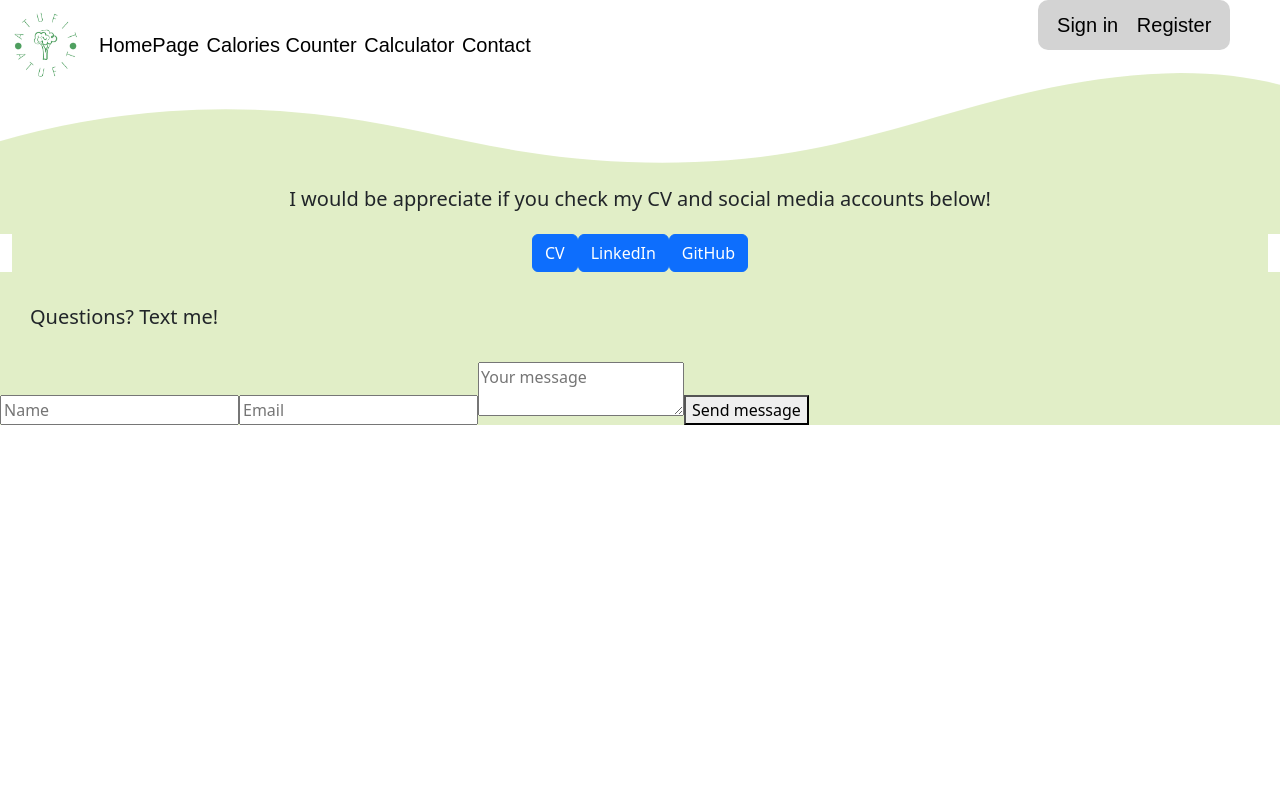
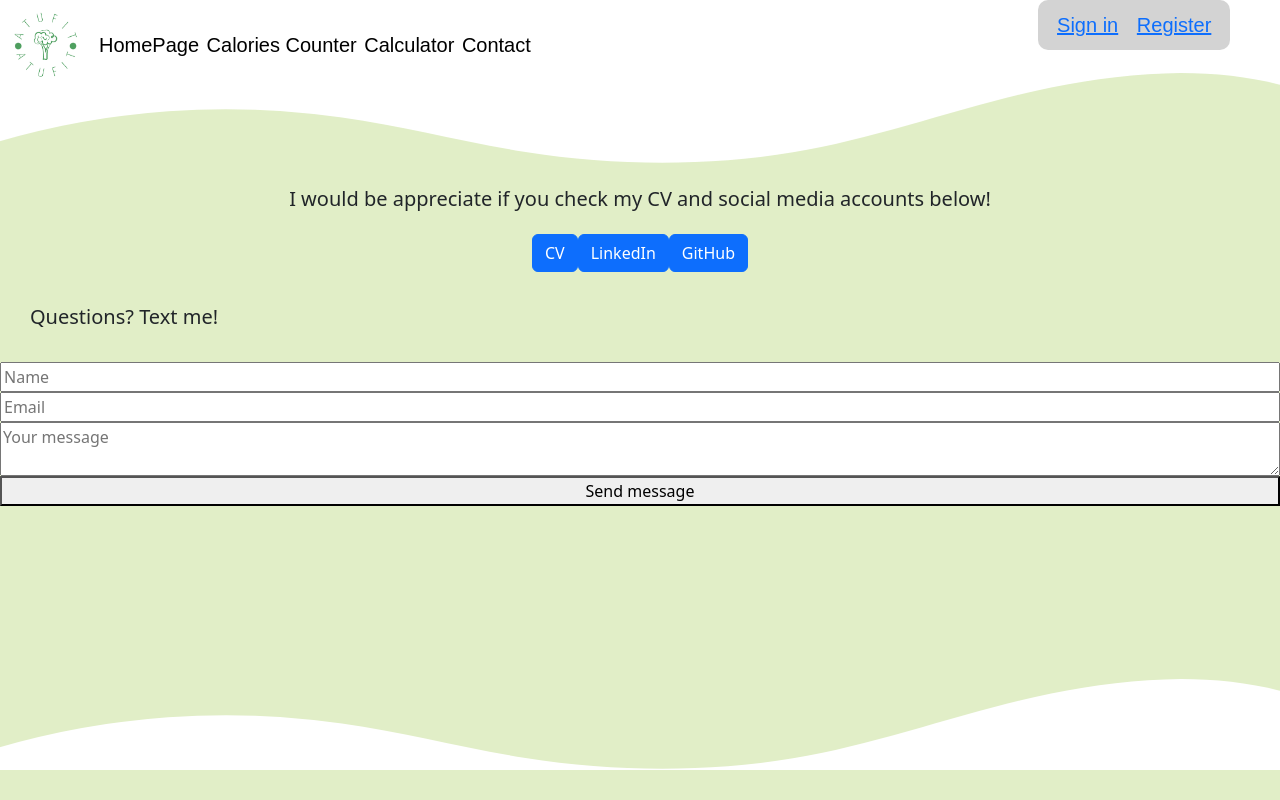
Before and after one commit to PatrycjaBochnak/ATuFit, a React (Create React App) app: page /contact in a window 1280 px wide. Built offline with nearby package versions, Linux system fonts and the light colour scheme.

Commit message:
adding wave and repairing style

```diff
--- a/src/App.js
+++ b/src/App.js
@@ -43,6 +43,7 @@ class App extends React.Component {
               <div className="error404">
                 <h1 className="errorError">ERROR 404</h1>
                 <h2 className="errorText">Stay calm! Site is under construction</h2>{" "}
+                <img className="errorImage" src={require('./images/underConstruction.jpg')} />
               </div>
             }
           />
--- a/src/components/calculatorBMR.js
+++ b/src/components/calculatorBMR.js
@@ -1,4 +1,5 @@
 import React, { Component } from "react";
+import Footer from "./footer"
 
 class CalculatorBMR extends Component {
   constructor() {
@@ -109,6 +110,10 @@ class CalculatorBMR extends Component {
       var b = false;
     }
     return (
+      <>
+      <div className="jakisTekst">
+        <span>Dupa</span>
+      </div>
       <div className="calculatorBMR">
         <div id="bmrcalc">
           <div className="form">
@@ -211,6 +216,8 @@ class CalculatorBMR extends Component {
           </div>
         </div>
       </div>
+      <Footer />
+      </>
     );
   }
 }
--- a/src/components/contact.js
+++ b/src/components/contact.js
@@ -1,17 +1,17 @@
 import { Button, Container } from "react-bootstrap";
 import React, { useState } from "react"
+import Footer from "./footer"
 
 function Contact() {
     const [inputValue, setInputValue] = useState('');
+    const [inputValue2, setInputValue2] = useState('');
+    const [inputValue3, setInputValue3] = useState('');
 
     const handleButtonClick = () => {
       // Zresetuj wartość pola tekstowego do pustej wartości
       setInputValue('');
-    }
-
-    const handleInputChange = (event) => {
-      // Zaktualizuj wartość pola tekstowego przy każdej zmianie
-      setInputValue(event.target.value);
+      setInputValue2('');
+      setInputValue3('');
     }
 
   return (
@@ -40,11 +40,12 @@ function Contact() {
         <span>Questions? Text me!</span>
       </div>
       <div className="emailMessage">
-        <input type="text" placeholder="Name" value={inputValue} required onChange={handleInputChange}/>
-        <input type="email" placeholder="Email" value={inputValue} required onChange={handleInputChange} />
-        <textarea placeholder="Your message"  value={inputValue} required onChange={handleInputChange} />
+        <input type="text" placeholder="Name" value={inputValue} required onChange={(e) => setInputValue(e.target.value) }/>
+        <input type="email" placeholder="Email" value={inputValue2} required onChange={(e) => setInputValue2(e.target.value) } />
+        <textarea placeholder="Your message"  value={inputValue3} required onChange={(e) => setInputValue3(e.target.value)} />
         <button onClick={handleButtonClick}>Send message</button>
       </div>
+      <Footer />
       </div>
   );
 }
--- a/src/components/footer.js
+++ b/src/components/footer.js
@@ -70,15 +70,16 @@ class Footer extends React.Component {
             ></path>
           </svg>
         </div>
-        <div className="footer">
+        {this.props.products ? (<div className="footer">
           <span>{"Calories: " + this.countCalories()}</span>
           <span>{"Fat: " + this.countFat()}</span>
           <span>{"Carbs: " + this.countCarbs()}</span>
-          <span>{"Protein: " + this.countProtein()}</span>
-        </div>
+          <span>{"Protein: " + this.countProtein()}</span></div>) : ""}
       </>
     );
   }
 }
 
+// jeśli propscalories istnieje to wyświetlaj a jak nie istnieje to nie wyświetlaj sam obrazek
+
 export default Footer;
--- a/src/components/homePage.js
+++ b/src/components/homePage.js
@@ -1,7 +1,9 @@
 import React from "react";
+import Footer from "./footer";
 
 function HomePage() {
   return (
+    <>
     <div className="homePage">
         <div className="heading1">
             <span>Welcome to A Tu Fit website</span>
@@ -15,6 +17,8 @@ function HomePage() {
           </div>
         </div>
       </div>
+      <Footer />
+      </>
   );
 }
 
--- a/src/components/navBar.js
+++ b/src/components/navBar.js
@@ -8,10 +8,10 @@ function NavBar({ children }) {
       <div className="navBar">
         <img className="logo" src={logo} alt="logo"/>
         <div className="buttons">
-          <Link to="/">HomePage</Link>
-          <Link to="/caloriesCounter">Calories Counter</Link>
-          <Link to="/calculator">Calculator</Link>
-          <Link to="/contact">Contact</Link>
+          <Link className="link" to="/">HomePage</Link>
+          <Link className="link" to="/caloriesCounter">Calories Counter</Link>
+          <Link className="link" to="/calculator">Calculator</Link>
+          <Link className="link" to="/contact">Contact</Link>
         </div>
         <div className="loginButtons">
           <Link to="/login">Sign in</Link>
@@ -31,7 +31,7 @@ function NavBar({ children }) {
           </svg>
         </div>
       </div>
-      <div>{children}</div>
+      {children}
     </>
   );
 }
--- a/src/styles/_app.scss
+++ b/src/styles/_app.scss
@@ -20,28 +20,47 @@
   width: 100%;
 }
 .homePage {
+  flex: 1 1 auto;
   background-color: #e1eec7;
   background-size: contain;
 }
 .calculatorBMR {
   background-color: #e1eec7;
+  flex: 1 1 auto;
 }
 .error404 {
   display: flex;
-  justify-content: center;
-  background-image: url(../images/underConstruction.jpg);
-  background-repeat: no-repeat;
-  background-color: #e1eec7;
-  height: 740px;
+  flex-flow: column;
 }
 .errorError {
   display: flex;
+  justify-content: center;
   align-items: flex-start;
 }
 .errorText {
   display: flex;
-  align-items: flex-start;
+  align-items: center;
 }
 .contact {
+  flex: 1 1 auto;
+  background-color: #e1eec7;
   width: 100%;
 }
+.errorImage {
+  width: 300px;
+  height: auto;
+}
+html {
+  margin: 0px;
+  height: 100%;
+  width: 100%;
+}
+body, #root{
+  margin: 0px;
+  height: 100%;
+  width: 100%;
+}
+#root {
+  display: flex;
+  flex-flow: column;
+}
--- a/src/styles/_colors.scss
+++ b/src/styles/_colors.scss
@@ -1,3 +1,5 @@
 // $colors: (
 //     background: #e1eec7
 // )
+
+// .background {background-color: #e1eec7; flex: 1 1 auto}
--- a/src/styles/_contact.scss
+++ b/src/styles/_contact.scss
@@ -1,6 +1,3 @@
-.emailMessage, .contactButtons, .simpleTextAboutMe, .emailText{
-  background-color: #e1eec7;
-}
 .simpleTextAboutMe {
   padding: 20px;
   display: flex;
@@ -18,3 +15,7 @@
   padding: 30px;
   font-size: 20px;
 }
+.emailMessage {
+  display: flex;
+  flex-flow: column;
+}
--- a/src/styles/_navBar.scss
+++ b/src/styles/_navBar.scss
@@ -8,9 +8,7 @@
   font-style: inherit;
   font-family: sans-serif;
   font-weight: 500;
-  text-decoration: none !important;
   font-size: 20px;
-  color: black;
   overflow: visible;
 }
 .buttons:hover {
@@ -58,7 +56,10 @@
 .custom-shape-divider-bottom-1679679246 .shape-fill {
   fill: #e1eec7;
 }
-a {
+.link {
   color: black !important;
   text-decoration: none !important;
 }
+.link:hover {
+  color: green !important
+}
```
